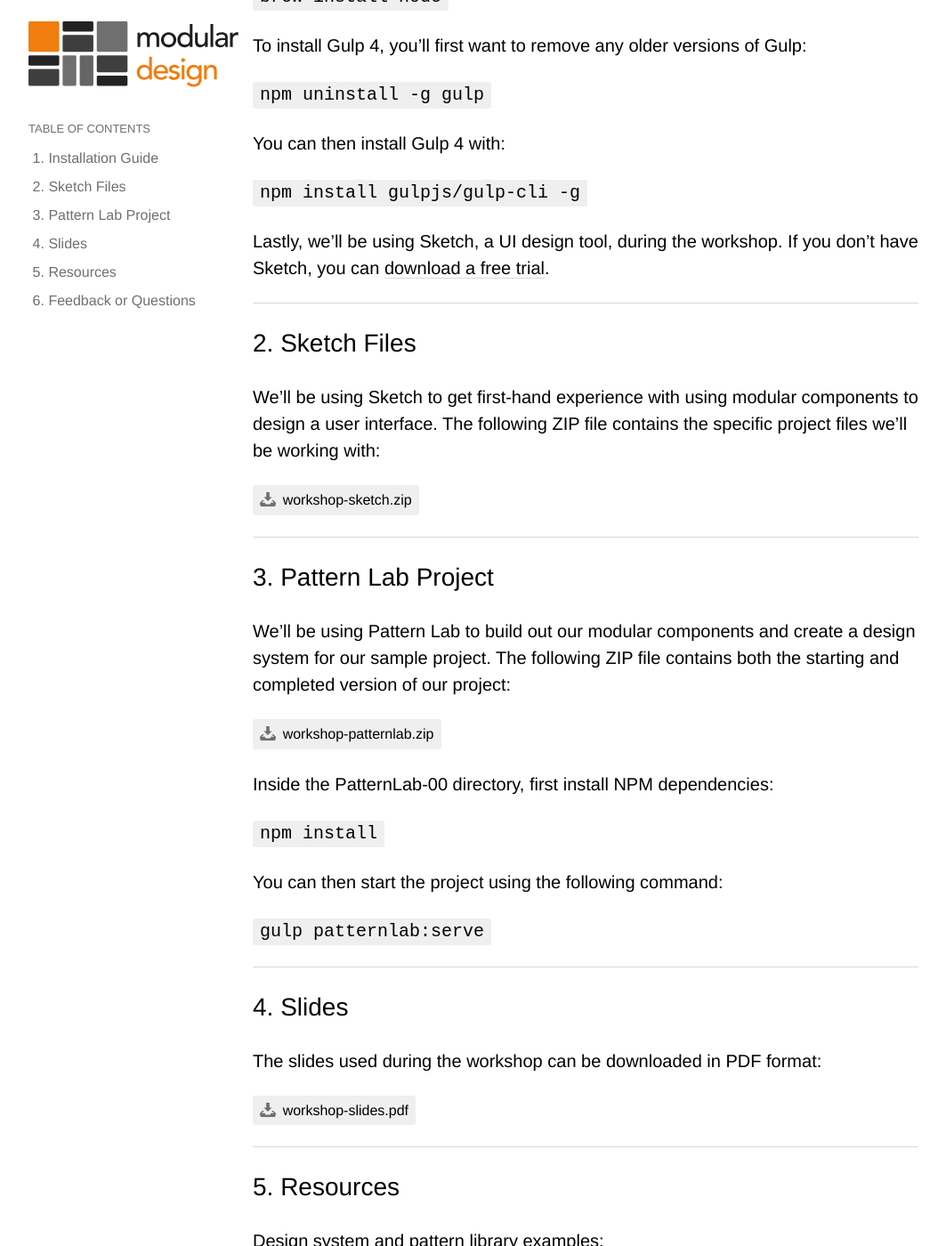
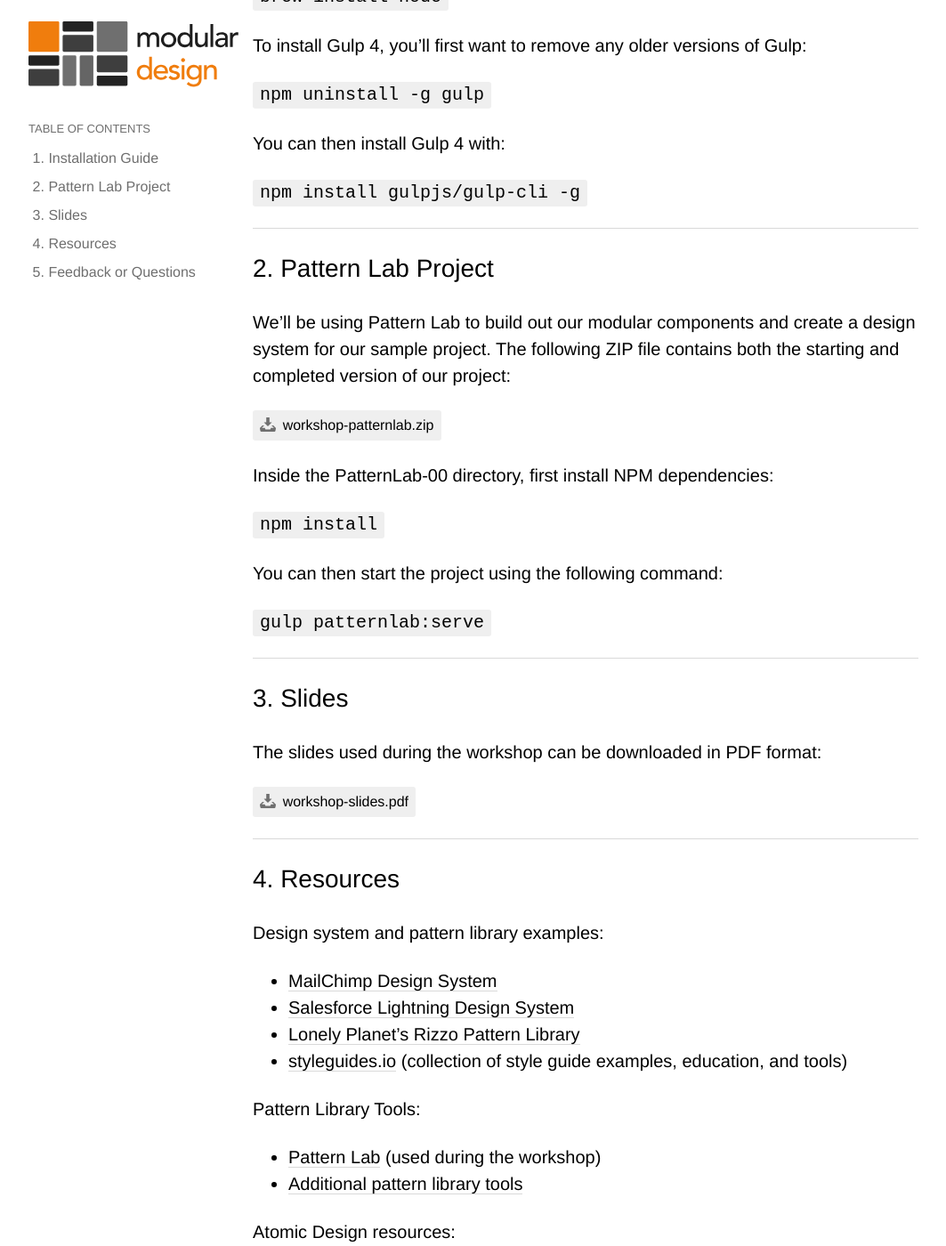
Before and after one commit to zolk/modular, a Jekyll site: the page built from resources.md, in a window 1280 px wide and 1400 px high, scrolled down 375 px. Shown: the whole window at 89% size, without its empty margins (108-1171 px from the left). Built offline with Jekyll 4.4.1, drawn with Linux system fonts in a browser that asks for light colours; some of the changed text lies outside the part shown.

Commit message:
Remove sketch from workshop

```diff
--- a/_layouts/resources.html
+++ b/_layouts/resources.html
@@ -10,7 +10,6 @@ layout: default
 
     <ol>
       <li><a href="#a-installation">Installation Guide</a></li>
-      <li><a href="#a-sketch">Sketch Files</a></li>
       <li><a href="#a-pattern">Pattern Lab Project</a></li>
       <li><a href="#a-slides">Slides</a></li>
       <li><a href="#a-resources">Resources</a></li>
@@ -42,23 +41,9 @@ layout: default
 
     <p><code>npm install gulpjs/gulp-cli -g</code></p>
 
-    <p>Lastly, we&#8217;ll be using <b>Sketch</b>, a UI design tool, during the workshop.
-      If you don&#8217;t have Sketch, you can
-      <a href="https://www.sketchapp.com">download a free trial</a>.</p>
-
     <p><a href="#" class="btn-top">return to top</a></p>
 
-    <h2 id="a-sketch">2. Sketch Files</h2>
-
-    <p>We&#8217;ll be using Sketch to get first-hand experience with using modular
-      components to design a user interface. The following ZIP file contains
-      the specific project files we&#8217;ll be working with:</p>
-
-    <p><a href="/resources/workshop-sketch.zip" class="btn-file">{% include svg/file.svg %} workshop-sketch.zip</a></p>
-
-    <p><a href="#" class="btn-top">return to top</a></p>
-
-    <h2 id="a-pattern">3. Pattern Lab Project</h2>
+    <h2 id="a-pattern">2. Pattern Lab Project</h2>
 
     <p>We&#8217;ll be using Pattern Lab to build out our modular components and
       create a design system for our sample project. The following ZIP file
@@ -84,7 +69,7 @@ layout: default
 
     <p><a href="#" class="btn-top">return to top</a></p>
 
-    <h2 id="a-resources">5. Resources</h2>
+    <h2 id="a-resources">4. Resources</h2>
 
     <p>Design system and pattern library examples:</p>
 
```
Also changed, not shown: other parts of _layouts/resources.html (+2 -2 lines).
